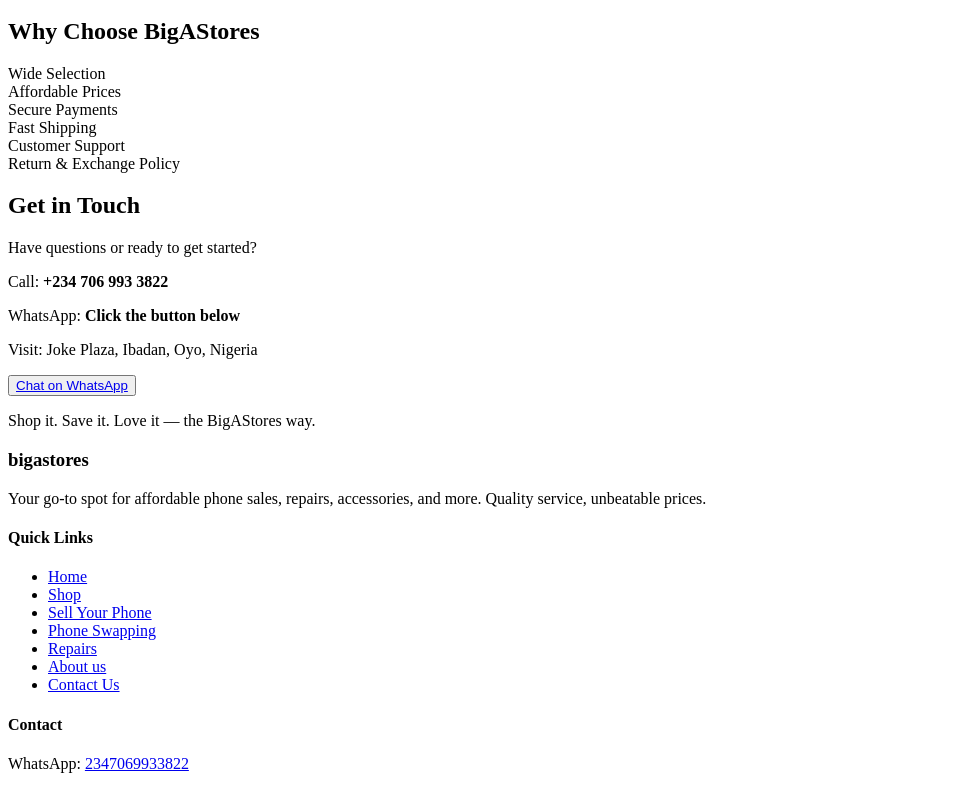
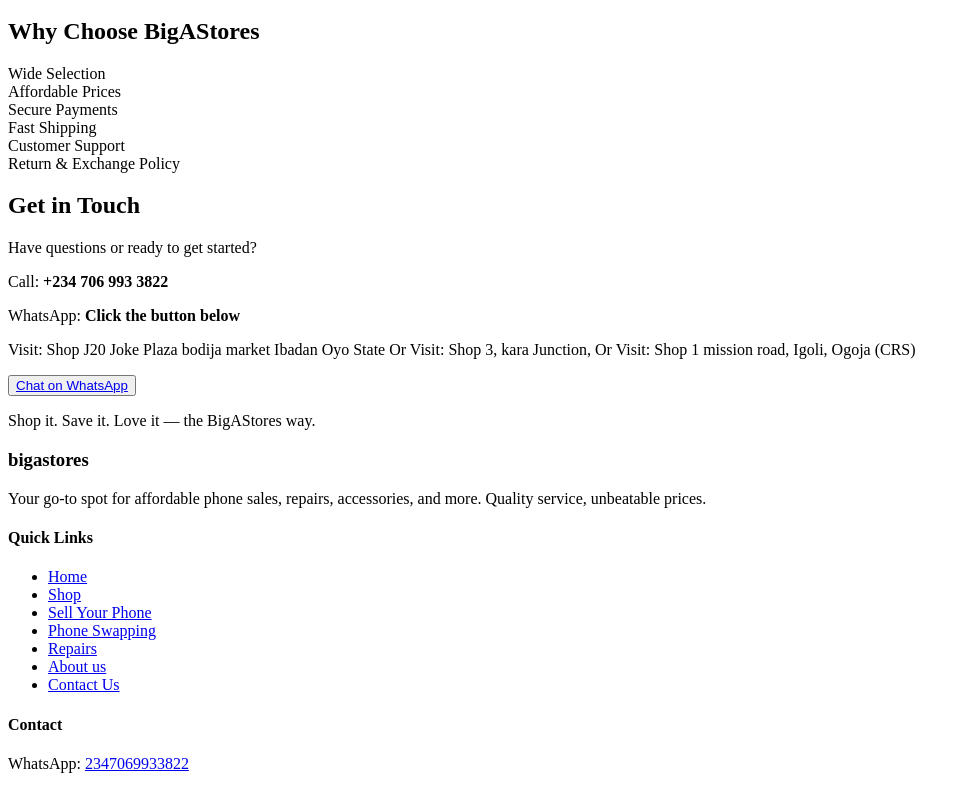
Before and after one commit to A-Y-A-N-O-K-O-J-I/bigaStores, a React (Vite) app: page /about in a window 1280 px wide. Shown: the part 11209-12000 px from the top of the page, without its empty margins (0-970 px from the left). Built offline with nearby package versions, Linux system fonts and the light colour scheme; the HTML template or start-up script is replaced by a standard one.

Commit message:
Update About.jsx

```diff
--- a/src/pages/About.jsx
+++ b/src/pages/About.jsx
@@ -280,7 +280,11 @@
         WhatsApp: <strong>Click the button below</strong>
       </p>
       <p className="mb-6">
-        Visit:  Joke Plaza, Ibadan, Oyo, Nigeria
+        Visit: Shop J20 Joke Plaza bodija market Ibadan Oyo State
+        Or
+        Visit: Shop 3, kara Junction,
+        Or
+        Visit: Shop 1 mission road, Igoli, Ogoja (CRS)
       </p>
       <button className="bg-yellow-800 text-white px-6 py-3 rounded-xl hover:bg-blue-700 transition-all">
         <a
```
